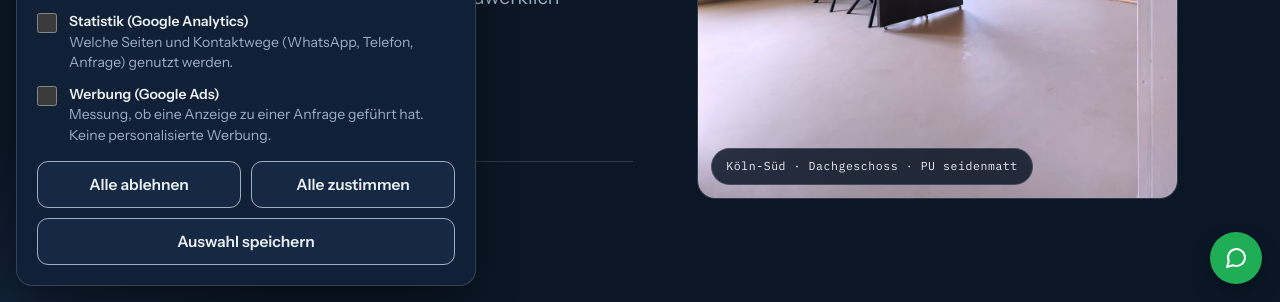
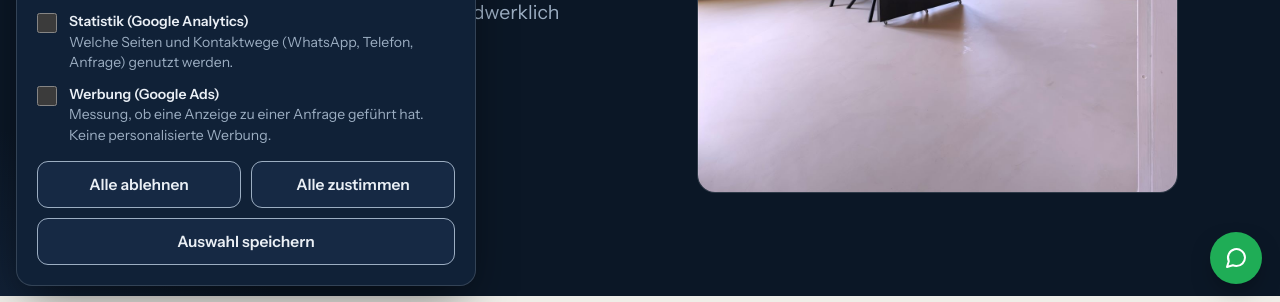
Before and after one commit to frobelmontageundmetall-source/handwerkfrobel-website, a plain HTML site: page index.html in a window 1280 px wide. Shown: the part 498-800 px from the top of the page. Drawn offline with Linux system fonts and the light colour scheme.

Commit message:
Startseite: Rückmeldung unter Buttons, Bildtext entfernt

```diff
--- a/index.html
+++ b/index.html
@@ -55,13 +55,12 @@
         <a class="btn btn-primary" href="kontakt.html">Projekt anfragen <span class="arr">→</span></a>
         <a class="btn btn-wa" href="https://wa.me/4915142814446?text=Hallo%2C%20ich%20interessiere%20mich%20f%C3%BCr%20ein%20Projekt%20mit%20Handwerk Frobel.">WhatsApp</a>
       </div>
-      <div class="hero-meta">
+      <div class="hero-meta" style="border-top:0;padding-top:0;margin-top:16px">
         <span>Rückmeldung i.&thinsp;d.&thinsp;R. &lt; 24 Std.</span>
       </div>
     </div>
     <div class="hero-media">
       <img src="img/dg-1.jpg" alt="Lichtdurchfluteter Wohnbereich mit fugenlosem PU-Boden und Holzbalkendecke" width="1200" height="1600">
-      <span class="media-chip">Köln-Süd · Dachgeschoss · PU seidenmatt</span>
     </div>
   </div>
 </section>
```
